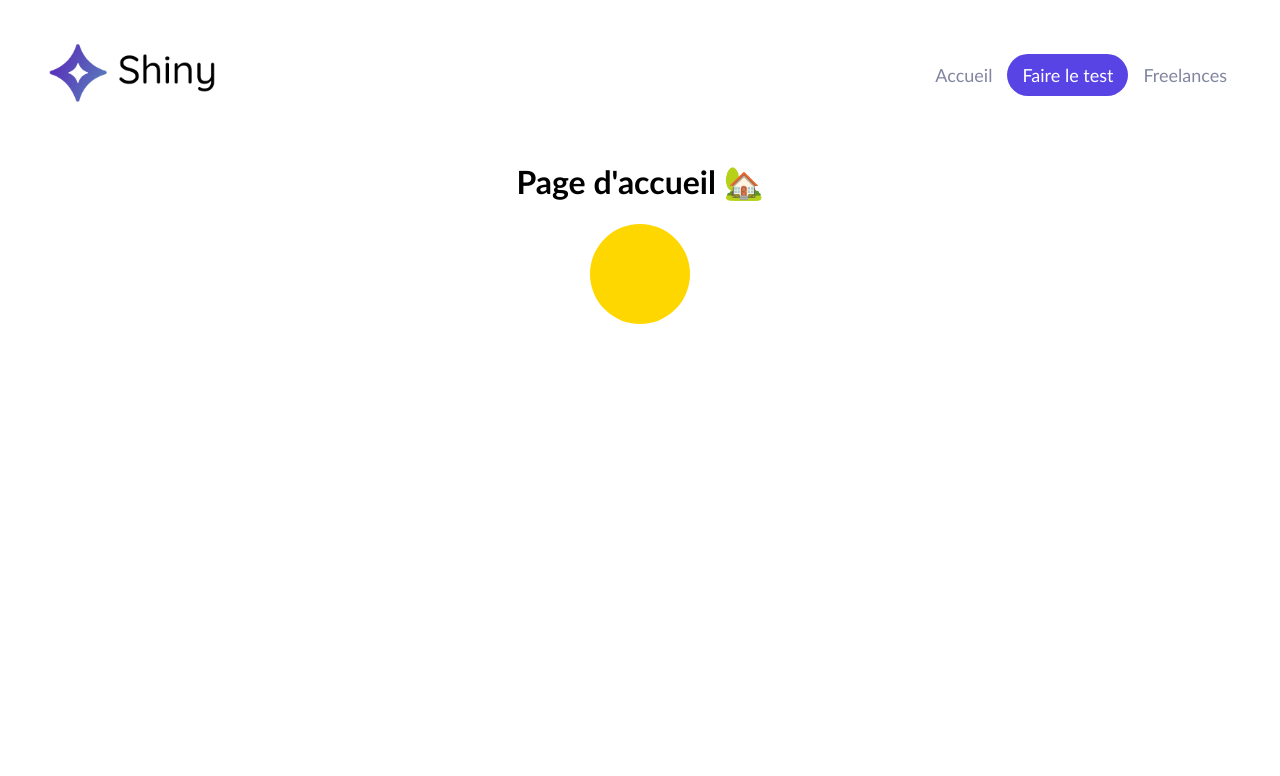
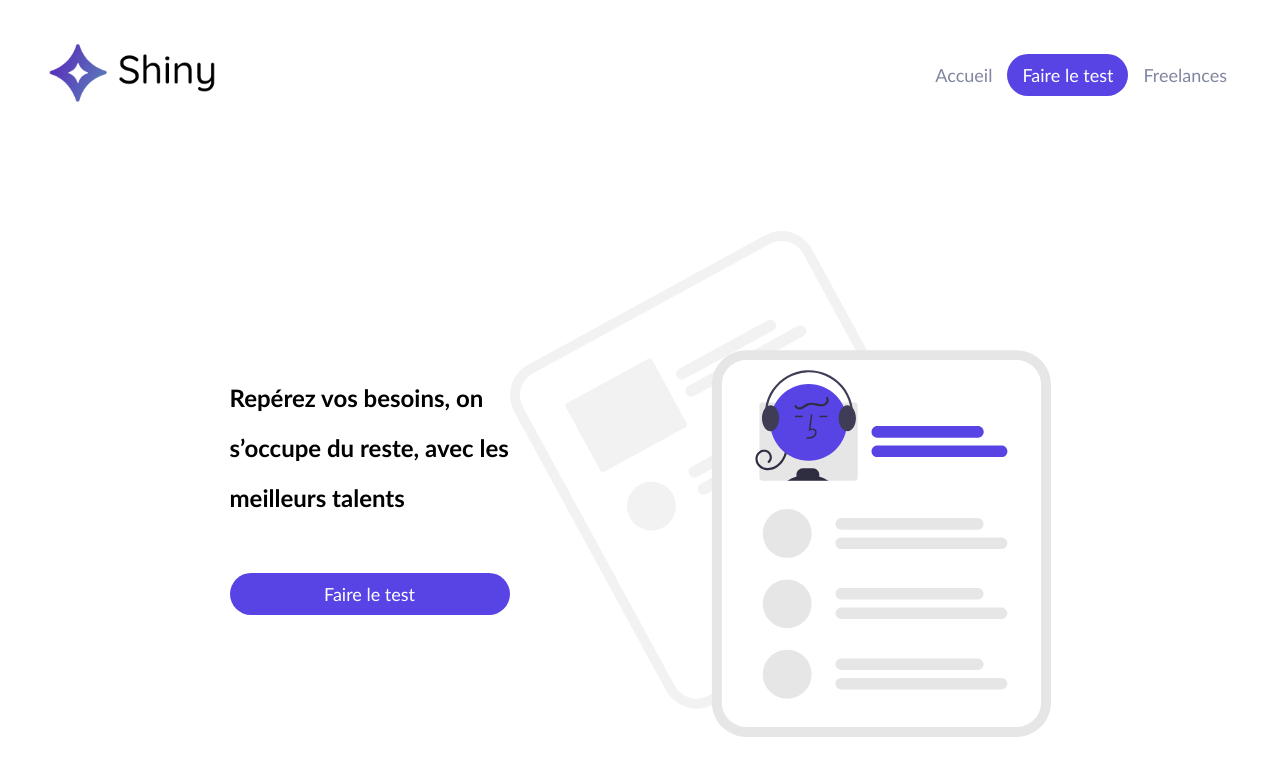
Before and after one commit to SaiedZ/shiny-agency-react-tutorial, a React (Create React App) app: page / in a window 1280 px wide. Shown: the top 776 px of the page. Built offline with nearby package versions, Linux system fonts and the light colour scheme.

Commit message:
styling home page

```diff
--- a/src/pages/Home/index.jsx
+++ b/src/pages/Home/index.jsx
@@ -1,15 +1,67 @@
 import React from 'react'
-import { useState } from 'react'
+
+import colors from '../../utils/style/colors'
+import { StyledLink } from '../../utils/style/Atoms'
+import HomeIllustration from '../../assets/home-illustration.svg'
+
+// import { useState } from 'react'
 
 import styled from 'styled-components'
 
-const HomeContainer = styled.div`
-    width: 100%;
+const HomeWrapper = styled.div`
     display: flex;
-    align-items: center;
-    flex-direction: column;
+    justify-content: center;
 `
 
+const HomerContainer = styled.div`
+    margin: 30px;
+    background-color: ${colors.background};
+    padding: 60px 90px;
+    display: flex;
+    flex-direction: row;
+    max-width: 1200px;
+`
+
+const LeftCol = styled.div`
+    display: flex;
+    flex-direction: column;
+    justify-content: center;
+    flex: 1;
+    ${StyledLink} {
+        max-width: 250px;
+    }
+`
+
+const StyledTitle = styled.h2`
+    padding-bottom: 30px;
+    max-width: 280px;
+    line-height: 50px;
+`
+
+const Illustration = styled.img`
+    flex: 1;
+`
+
+function Home() {
+    return (
+        <HomeWrapper>
+            <HomerContainer>
+                <LeftCol>
+                    <StyledTitle>
+                        Repérez vos besoins, on s’occupe du reste, avec les
+                        meilleurs talents
+                    </StyledTitle>
+                    <StyledLink to="/survey/1" $isFullLink>
+                        Faire le test
+                    </StyledLink>
+                </LeftCol>
+                <Illustration src={HomeIllustration} alt="home-illustration" />
+            </HomerContainer>
+        </HomeWrapper>
+    )
+}
+
+/*
 const Balloon = styled.div`
     width: 100px;
     height: 100px;
@@ -17,6 +69,7 @@ const Balloon = styled.div`
     border-radius: 50px;
     transform: scale(${(props) => props.size});
 `
+
 
 function Home() {
     const [size, setSize] = useState(1)
@@ -33,5 +86,6 @@ function Home() {
         </HomeContainer>
     )
 }
+*/
 
 export default Home
```
